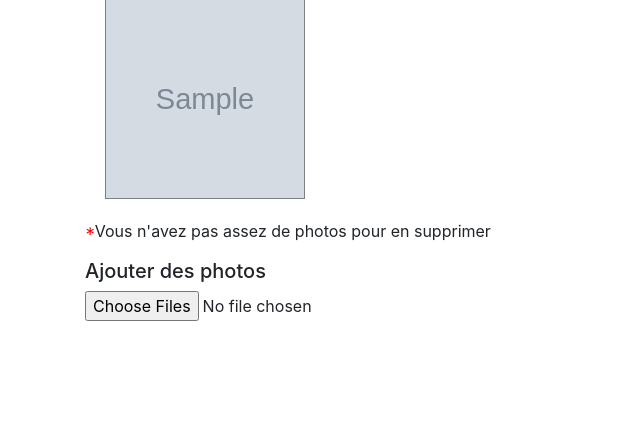
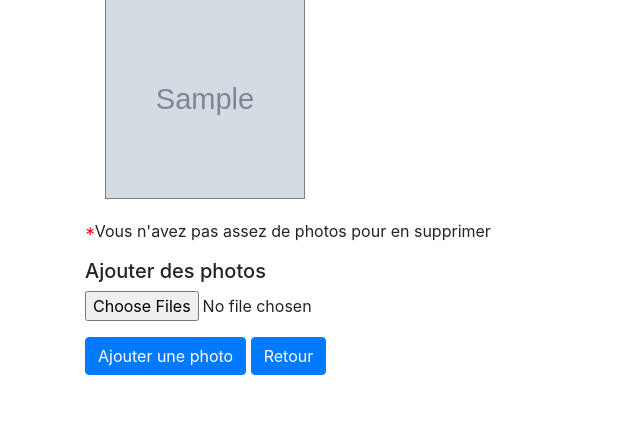
Before and after one commit to Gonzal-M/ProjetDevWeb, a PHP site: page /photoannonce.php?IDannonce=1 in a window 1280 px wide. Shown: the part 213-650 px from the top of the page, without its empty margins (0-640 px from the left). Run offline with PHP 8.4, Linux system fonts and the light colour scheme; the visitor is signed in with stand-in values (Sample User, id 1); tables that the repository leaves empty hold one stand-in row (values such as "Sample post"); grey boxes marked "Sample" are stand-in pictures.

Commit message:
fix modif photos annonces

```diff
--- a/ProjetDevWeb/photoannonce.php
+++ b/ProjetDevWeb/photoannonce.php
@@ -4,7 +4,7 @@
 <?php if(isset($_GET["IDannonce"])){ ?>
     <h5>Supprimer des photos (<span style='color: red;'>*</span>1 minimum)</h5>
 
-    <?php $photos = $pdo->query("SELECT * FROM photos WHERE id_annonce='$_GET[IDannonce]'");
+    <?php $photos = $pdo->query("SELECT * FROM photos WHERE id_annonce = $_GET[IDannonce]");
 
     $nbphotos = $pdo->query("SELECT COUNT(*) FROM photos")->fetchAll();
 
@@ -21,18 +21,22 @@
         echo "<p><span style='color: red;'>*</span>Vous n'avez pas assez de photos pour en supprimer</p>";
     } ?>
 
+    <form method="POST" enctype='multipart/form-data'>
+        <div class="form-group">
+            <h5>Ajouter des photos</h5>
+            <input type="file" class="form-control-file" id="img" name="img[]" multiple>
+        </div>
 
-    <div class="form-group">
-        <h5>Ajouter des photos</h5>
-        <input type="file" class="form-control-file" id="img" name="img[]" multiple>
-    </div>
+        <button type="submit" class="btn btn-primary">Ajouter une photo</button>
+        <a class="btn btn-primary" href="gestionbiens.php">Retour</a>
+    </form><br>
 
     <?php if(isset($_GET["delphoto"])){
         $photo = $pdo->query("SELECT nomphoto FROM photos WHERE id_photo = '$_GET[delphoto]'");
         $photo = $photo->fetch(PDO::FETCH_OBJ);
         unlink("img/annonces/$photo->nomphoto");
-        $pdo->exec("DELETE FROM photos WHERE id_photo = '$_GET[delphoto]'");
-        header("Location:gestionbiens.php?IDannonce='$_GET[IDannonce]'");
+        $pdo->exec("DELETE FROM photos WHERE id_photo = $_GET[delphoto]");
+        header("Location:photoannonce.php?IDannonce=$_GET[IDannonce]");
     }
 
     if(isset($_FILES["img"])){
@@ -46,6 +50,7 @@
                 $pdo->exec($requeteSQL);
             }
         }
+        header("Location:photoannonce.php?IDannonce=$_GET[IDannonce]");
     }
 
 }else{
```
